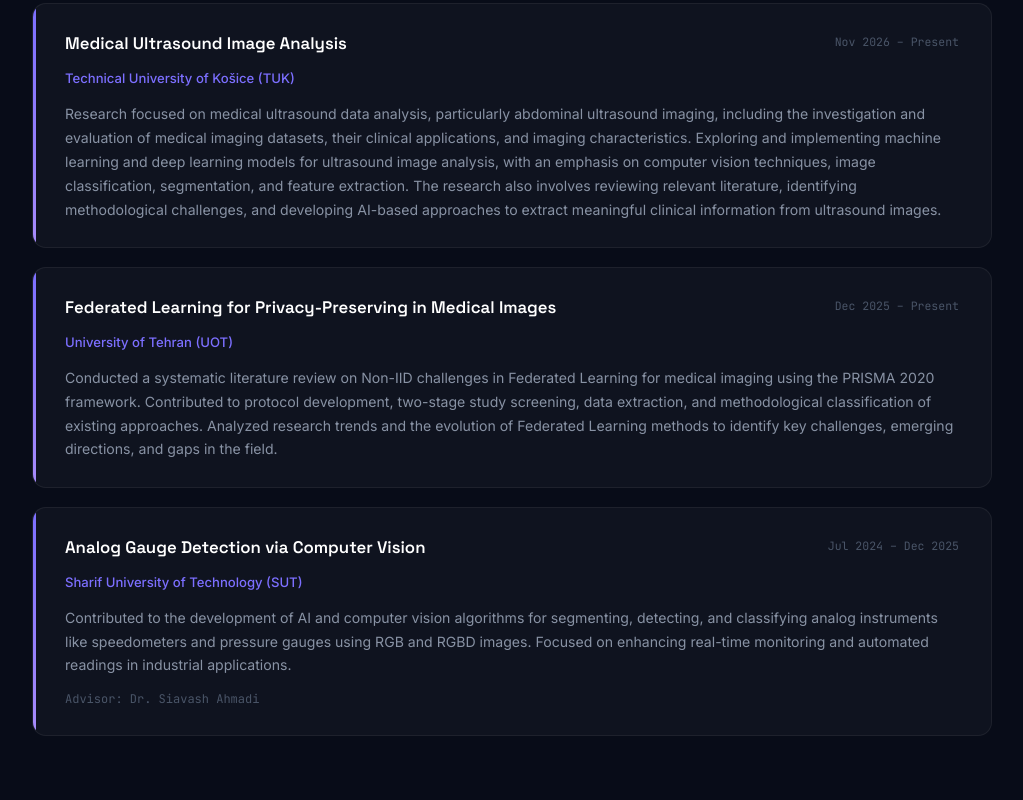
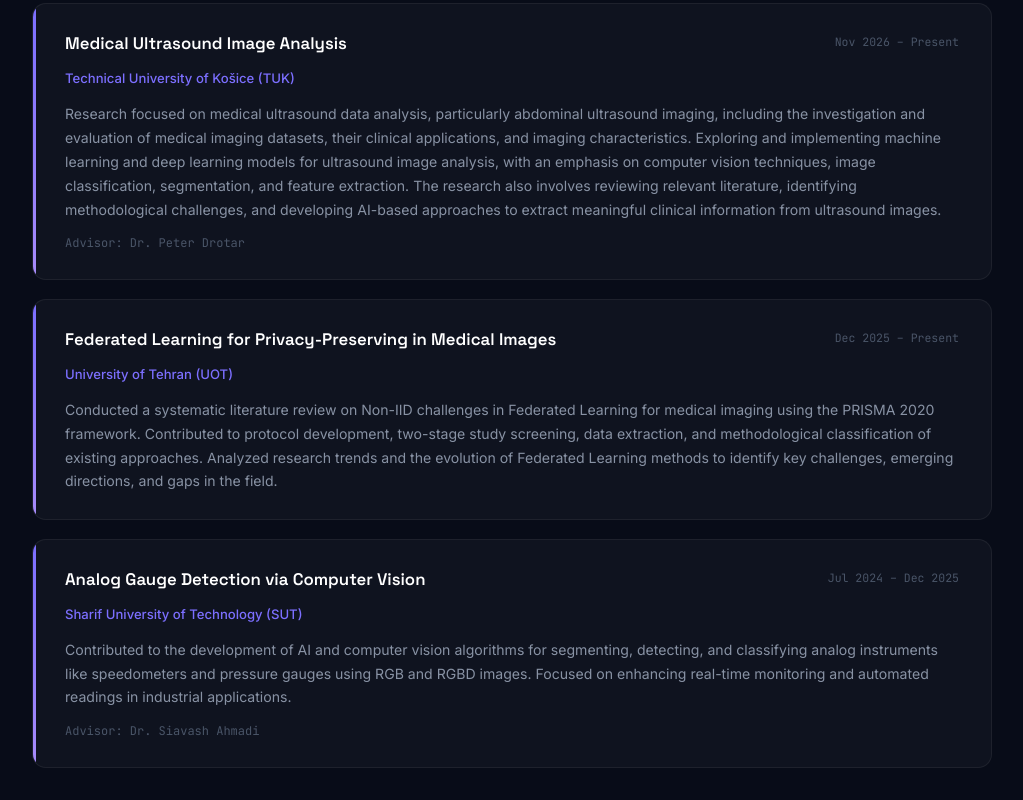
Before and after one commit to amirhalijani/amirhalijani.github.io, a plain HTML site: page index.html in a window 1280 px wide. Shown: the part 1665-2465 px from the top of the page, without its empty margins (128-1151 px from the left). Drawn offline with Linux system fonts and the light colour scheme.

Commit message:
advisor's name for the uok was updated

```diff
--- a/index.html
+++ b/index.html
@@ -600,6 +600,7 @@
         </div>
         <div class="rcard-inst">Technical University of Košice (TUK)</div>
         <div class="rcard-desc">Research focused on medical ultrasound data analysis, particularly abdominal ultrasound imaging, including the investigation and evaluation of medical imaging datasets, their clinical applications, and imaging characteristics. Exploring and implementing machine learning and deep learning models for ultrasound image analysis, with an emphasis on computer vision techniques, image classification, segmentation, and feature extraction. The research also involves reviewing relevant literature, identifying methodological challenges, and developing AI-based approaches to extract meaningful clinical information from ultrasound images.</div>
+        <div class="rcard-advisor">Advisor: Dr. Peter Drotar</div>
       </div>
       <div class="rcard">
         <div class="rcard-header">
```
